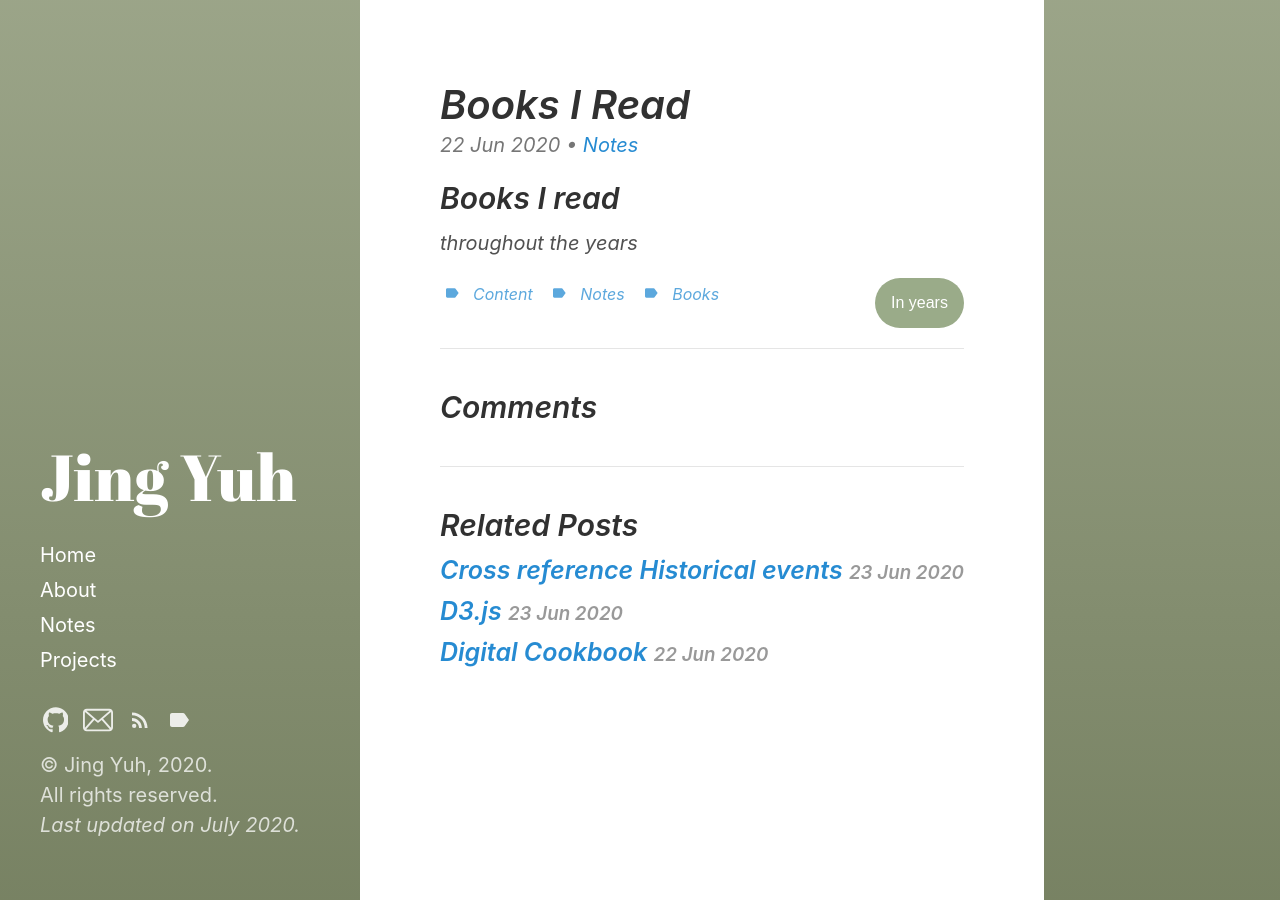
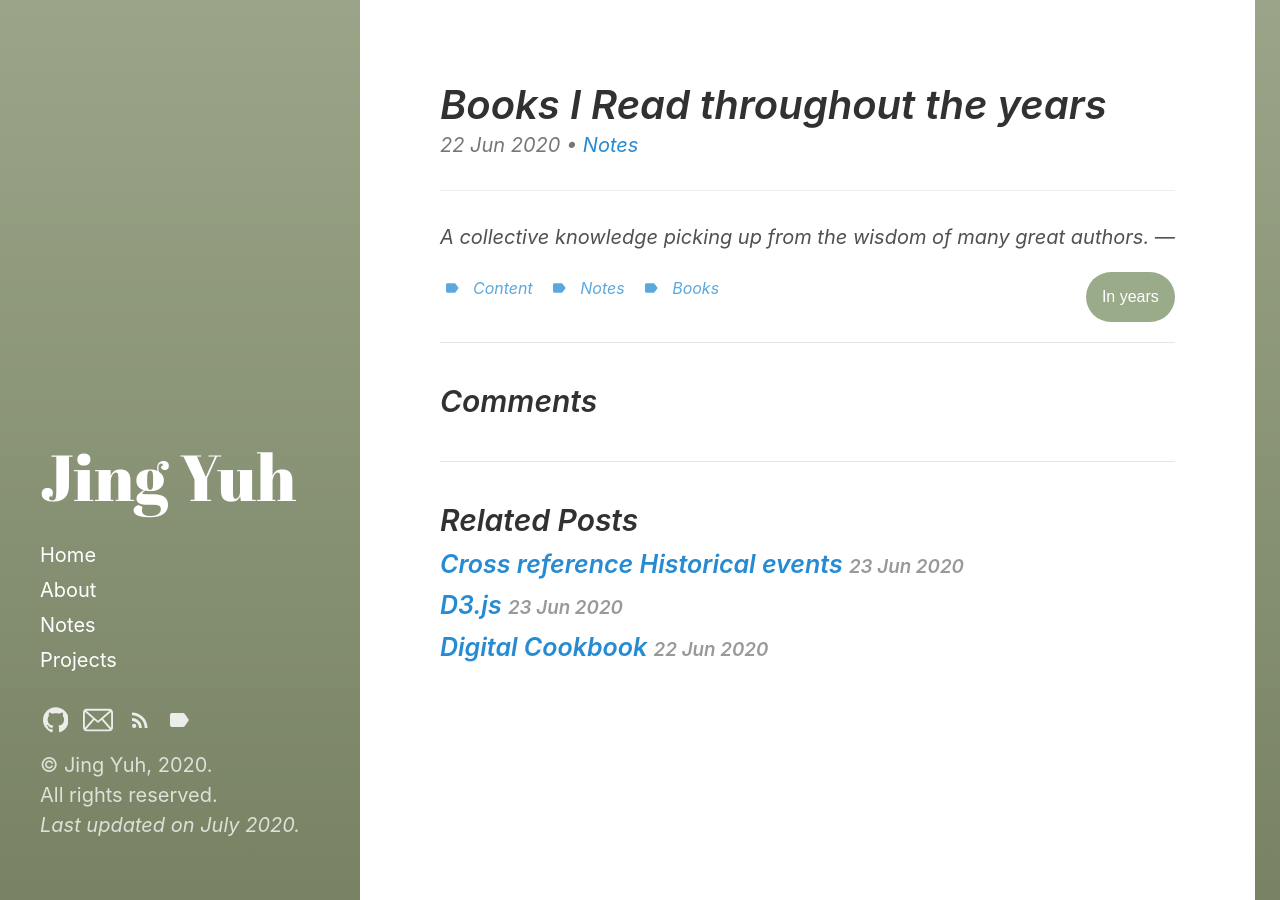
Before and after one commit to jyang123-bit/Website, a Jekyll site: the page built from _posts/2020-06-22-Notes-Books-I-Read.md, in a window 1280 px wide. Built offline with Jekyll 4.4.1, drawn with Linux system fonts in a browser that asks for light colours.

Commit message:
Update 2020-06-22-Notes-Books-I-Read.md

```diff
--- a/_posts/2020-06-22-Notes-Books-I-Read.md
+++ b/_posts/2020-06-22-Notes-Books-I-Read.md
@@ -1,6 +1,6 @@
 ---
 layout: post
-title: "Books I Read"
+title: "Books I Read throughout the years"
 
 categories:
   - Notes
@@ -12,10 +12,9 @@
 
 last_modified_at:
 ---
-
-<h2>Books I read</h2>
-<p>throughout the years</p>
-
+---
+A collective knowledge picking up from the wisdom of many great authors.
+---
 
 <div class="dropdown" style="float:right;">
   <button class="dropbtn">In years</button>
```
